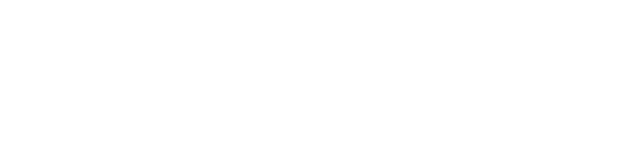
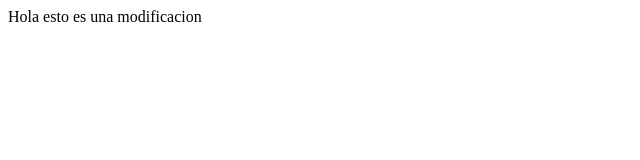
Before and after one commit to Coymatt/projectmind, a plain HTML site: page index.html in a window 1280 px wide. Shown: the whole page, without its empty margins (0-640 px from the left). Drawn offline with Linux system fonts and the light colour scheme.

Commit message:
cambios mod

```diff
--- a/index.html
+++ b/index.html
@@ -7,6 +7,9 @@
     <title>Holi</title>
 </head>
 <body>
+    <article>
+        Hola esto es una modificacion
+    </article>
 
 </body>
 </html>
```
